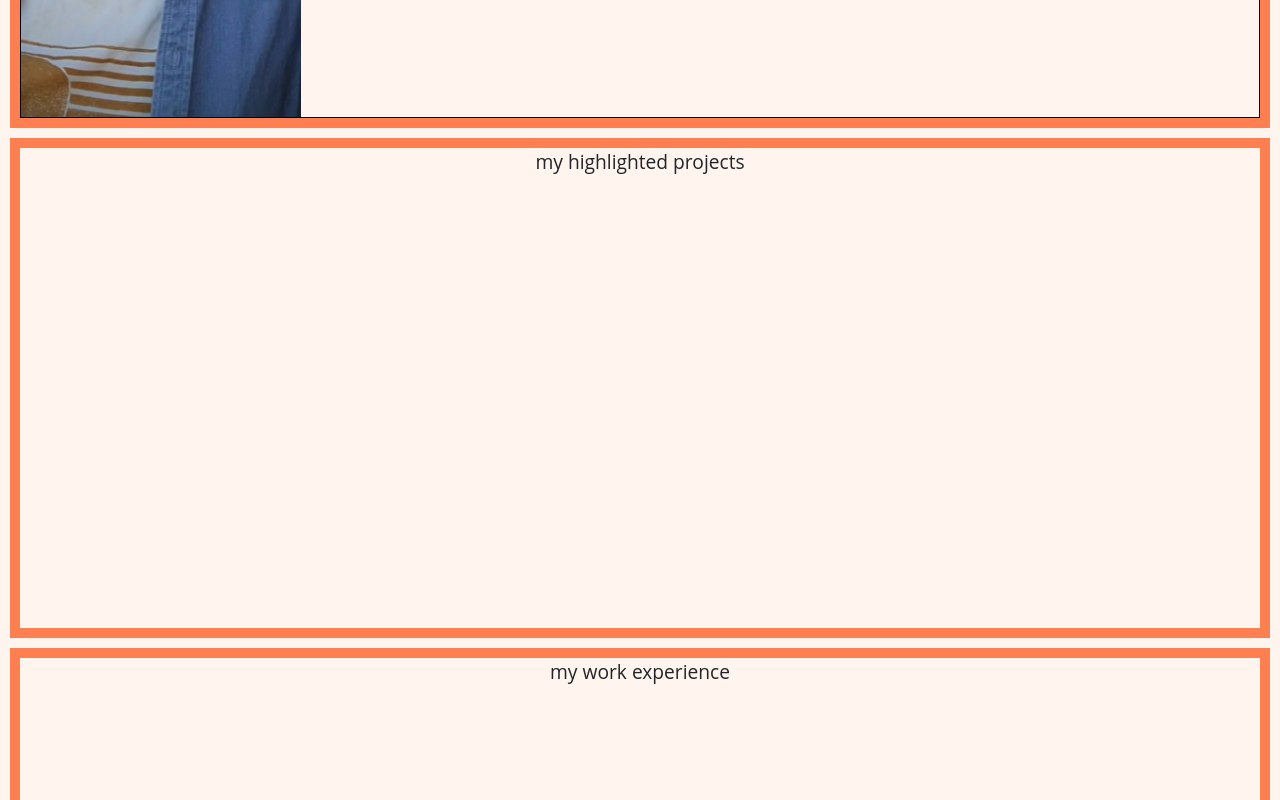
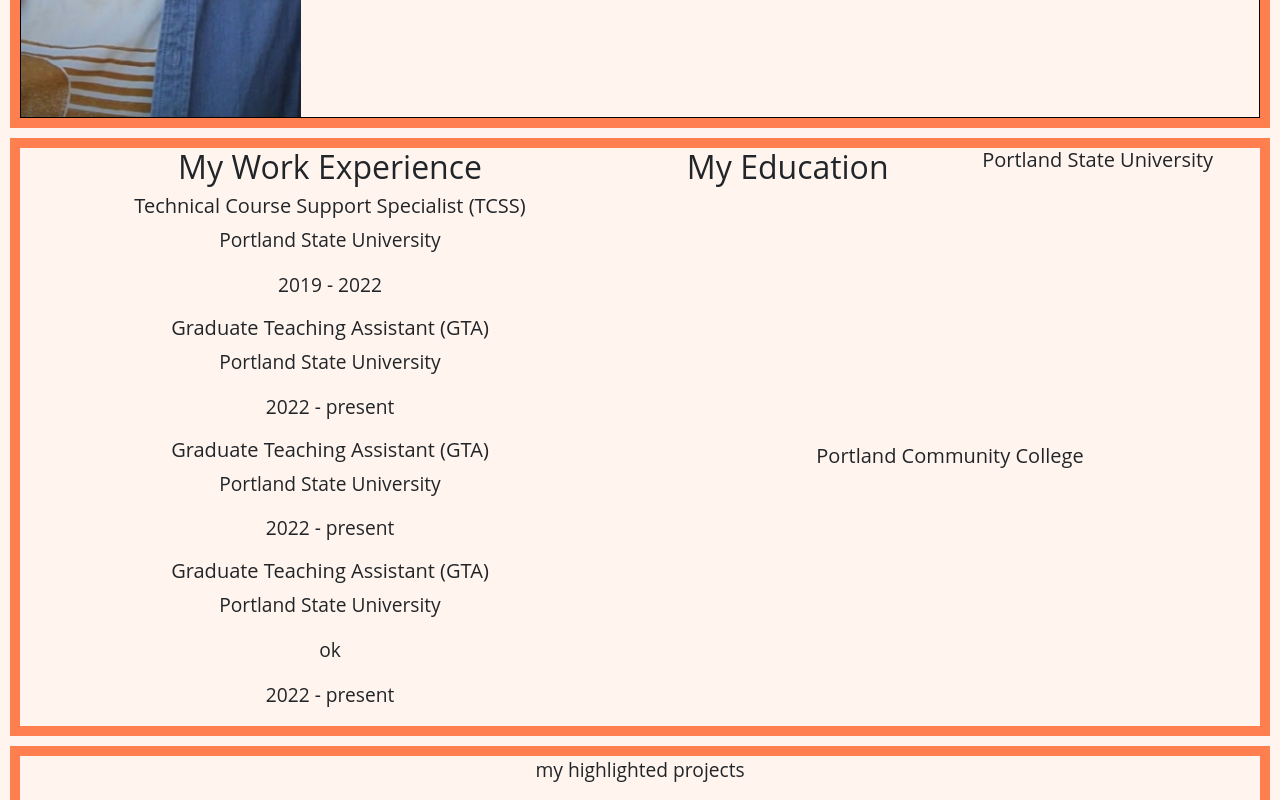
Before and after one commit to kiraoyd/kira-klingenberg, a plain HTML site: page myPage/myPage.html in a window 1280 px wide. Shown: the part 920-1720 px from the top of the page. Drawn offline with nearby package versions, Linux system fonts and the light colour scheme.

Commit message:
Build out the Javascript to  pull from an array of javascript objects, and add the data for my work and education experience to the DOM

```diff
--- a/myPage/myPage.css
+++ b/myPage/myPage.css
@@ -135,6 +135,7 @@
   border: 10px solid coral;
 }
 
+
 /*style the about section*/
 
 /* style my image */
@@ -152,3 +153,44 @@
 .about-text {
   margin: 50px;
 }
+
+
+
+/* style the experience section */
+.experience {
+  display: flex;
+  flex-flow: row wrap;
+  border: 10px solid coral;
+}
+
+.myWork {
+  width: 50%;
+  /* border: 10px solid coral; */
+  display: flex;
+  flex-flow: row wrap;
+  justify-content: space-around;
+  align-items: stretch;
+  /* swtich to grid!!!! */
+}
+
+.job {
+  /* border: 5px solid black; */
+}
+
+.myEdu {
+  width: 50%;
+  /* border: 10px solid slategray; */
+  display: flex;
+  flex-flow: row wrap;
+  justify-content: space-around;
+  align-items: stretch;
+   /* swtich to grid!!!! */
+}
+
+.degree{
+  /* border: 5px solid black; */
+
+
+}
+
+.
--- a/myPage/myPage.html
+++ b/myPage/myPage.html
@@ -12,7 +12,7 @@
     <link rel="stylesheet" href="../styles.css" />
     <link rel="stylesheet" href="myPage.css" />
     <script src="https://ajax.googleapis.com/ajax/libs/jquery/3.1.0/jquery.min.js"></script>
-    <script defer src="myPage.js"></script>
+    <!-- <script defer src="myPage.js"></script> -->
   </head>
   <body>
     <!--begin navbar -->
@@ -65,13 +65,11 @@
           <p class="about-text">Some stuff about me and more stuff</p>
         </div>
       </div>
+      <div class="section experience" id="experience"></div>
       <div class="section projects" id="projects">
         <p>my highlighted projects</p>
       </div>
-      <div class="section work" id="work">
-        <p>my work experience</p>
-        <!--end site content -->
-      </div>
+      <!--end site content -->
     </div>
     <!-- java script-->
     <script defer src="myPage.js"></script>
--- a/myPage/myPage.js
+++ b/myPage/myPage.js
@@ -1,61 +1,193 @@
+//Get resume data
+const exp = [
+  {
+    title: "Technical Course Support Specialist (TCSS)",
+    org: "Portland State University",
+    department: "",
+    date: "2019 - 2022",
+  },
+
+  {
+    title: "Graduate Teaching Assistant (GTA)",
+    org: "Portland State University",
+    department: "",
+    date: "2022 - present",
+  },
+
+  {
+    title: "Graduate Teaching Assistant (GTA)",
+    org: "Portland State University",
+    department: "",
+    date: "2022 - present",
+  },
+  {
+    title: "Graduate Teaching Assistant (GTA)",
+    org: "Portland State University",
+    department: "ok",
+    date: "2022 - present",
+  },
+];
+
+const edu = [
+  {
+    school: "Portland State University",
+    degree: "BA",
+    date: "2008",
+  },
+  {
+    school: "Portland Community College",
+    degree: "BA",
+    date: "2008",
+  },
+];
+
+let experience = document.querySelector("#experience");
+
+const myWork = document.createElement("div");
+myWork.classList.add("myWork");
+experience.appendChild(myWork);
+let workTitle = document.createElement("h2");
+let workTitleText = document.createTextNode("My Work Experience");
+workTitle.appendChild(workTitleText);
+myWork.appendChild(workTitle);
+
+const myEdu = document.createElement("div");
+myEdu.classList.add("myEdu");
+experience.appendChild(myEdu);
+let eduTitle = document.createElement("h2");
+let eduTitleText = document.createTextNode("My Education");
+eduTitle.appendChild(eduTitleText);
+myEdu.appendChild(eduTitle);
+
+exp.forEach((work) => {
+  console.log(work.title); //test
+  //make the job container
+  let job = document.createElement("div");
+  job.classList.add("job");
+  myWork.appendChild(job);
+
+  //make the job content
+  //Header
+  if (work.title) {
+    let header = document.createElement("h5");
+    let name = document.createTextNode(work.title);
+    header.appendChild(name);
+    job.appendChild(header);
+  }
+
+  //organization
+  if (work.org) {
+    let org = document.createElement("p");
+    let orgText = document.createTextNode(work.org);
+    org.appendChild(orgText);
+    job.appendChild(org);
+  }
+
+  //department
+  if (work.department) {
+    let dep = document.createElement("p");
+    let depText = document.createTextNode(work.department);
+    dep.appendChild(depText);
+    job.appendChild(dep);
+  }
+
+  //date
+  if (work.date) {
+    let date = document.createElement("p");
+    let dateText = document.createTextNode(work.date);
+    date.appendChild(dateText);
+    job.appendChild(date);
+  }
+});
+
+edu.forEach((learn) => {
+  console.log(learn.school); //test
+  let degree = document.createElement("div");
+  degree.classList.add("degree");
+  myEdu.appendChild(degree);
+
+  let header = document.createElement("h5");
+  let name = document.createTextNode(learn.school);
+  header.appendChild(name);
+  degree.appendChild(header);
+});
+
+// const myJson = "./experience.json";
+// const fetchData = (myJson) => {
+//   console.log("success");
+//   fetch(myJson)
+//     .then((response) => response.json())
+//     .then((data) => {
+//       console.log(data); //to test
+//     });
+// .catch((error) => {
+//   console.error(error);
+//   let errorMessage = document.createElement("div");
+//   errorMessage.textContent =
+//     "Something went wrong. Please reload the page.";
+//   site.appendChild(errorMessage);
+// });
+// };
+
 //ALL the following JS code grabbed from codepen example:
 //https://speckyboy.com/css-javascript-text-animation-snippets/
+//will need to rewrite in my own style and cite
 
-var TxtRotate = function (el, toRotate, period) {
-  this.toRotate = toRotate;
-  this.el = el;
-  this.loopNum = 0;
-  this.period = parseInt(period, 10) || 2000;
-  this.txt = "";
-  this.tick();
-  this.isDeleting = false;
-};
+// var TxtRotate = function (el, toRotate, period) {
+//   this.toRotate = toRotate;
+//   this.el = el;
+//   this.loopNum = 0;
+//   this.period = parseInt(period, 10) || 2000;
+//   this.txt = "";
+//   this.tick();
+//   this.isDeleting = false;
+// };
 
-TxtRotate.prototype.tick = function () {
-  var i = this.loopNum % this.toRotate.length;
-  var fullTxt = this.toRotate[i];
+// TxtRotate.prototype.tick = function () {
+//   var i = this.loopNum % this.toRotate.length;
+//   var fullTxt = this.toRotate[i];
 
-  if (this.isDeleting) {
-    this.txt = fullTxt.substring(0, this.txt.length - 1);
-  } else {
-    this.txt = fullTxt.substring(0, this.txt.length + 1);
-  }
+//   if (this.isDeleting) {
+//     this.txt = fullTxt.substring(0, this.txt.length - 1);
+//   } else {
+//     this.txt = fullTxt.substring(0, this.txt.length + 1);
+//   }
 
-  this.el.innerHTML = '<span class="wrap">' + this.txt + "</span>";
+//   this.el.innerHTML = '<span class="wrap">' + this.txt + "</span>";
 
-  var that = this;
-  var delta = 300 - Math.random() * 100;
+//   var that = this;
+//   var delta = 300 - Math.random() * 100;
 
-  if (this.isDeleting) {
-    delta /= 2;
-  }
+//   if (this.isDeleting) {
+//     delta /= 2;
+//   }
 
-  if (!this.isDeleting && this.txt === fullTxt) {
-    delta = this.period;
-    this.isDeleting = true;
-  } else if (this.isDeleting && this.txt === "") {
-    this.isDeleting = false;
-    this.loopNum++;
-    delta = 500;
-  }
+//   if (!this.isDeleting && this.txt === fullTxt) {
+//     delta = this.period;
+//     this.isDeleting = true;
+//   } else if (this.isDeleting && this.txt === "") {
+//     this.isDeleting = false;
+//     this.loopNum++;
+//     delta = 500;
+//   }
 
-  setTimeout(function () {
-    that.tick();
-  }, delta);
-};
+//   setTimeout(function () {
+//     that.tick();
+//   }, delta);
+// };
 
-window.onload = function () {
-  var elements = document.getElementsByClassName("txt-rotate");
-  for (var i = 0; i < elements.length; i++) {
-    var toRotate = elements[i].getAttribute("data-rotate");
-    var period = elements[i].getAttribute("data-period");
-    if (toRotate) {
-      new TxtRotate(elements[i], JSON.parse(toRotate), period);
-    }
-  }
-  // INJECT CSS
-  var css = document.createElement("style");
-  css.type = "text/css";
-  css.innerHTML = ".txt-rotate > .wrap { border-right: 0.08em solid #666 }";
-  document.body.appendChild(css);
-};
+// window.onload = function () {
+//   var elements = document.getElementsByClassName("txt-rotate");
+//   for (var i = 0; i < elements.length; i++) {
+//     var toRotate = elements[i].getAttribute("data-rotate");
+//     var period = elements[i].getAttribute("data-period");
+//     if (toRotate) {
+//       new TxtRotate(elements[i], JSON.parse(toRotate), period);
+//     }
+//   }
+//   // INJECT CSS
+//   var css = document.createElement("style");
+//   css.type = "text/css";
+//   css.innerHTML = ".txt-rotate > .wrap { border-right: 0.08em solid #666 }";
+//   document.body.appendChild(css);
+// };
```
